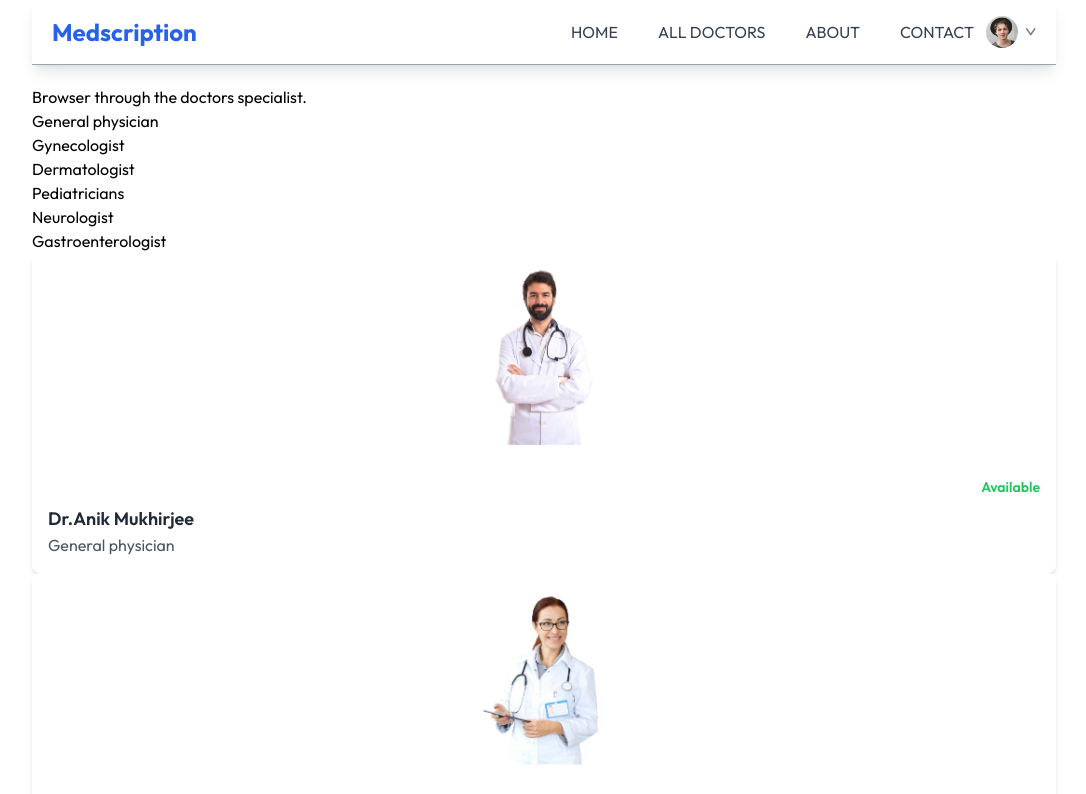
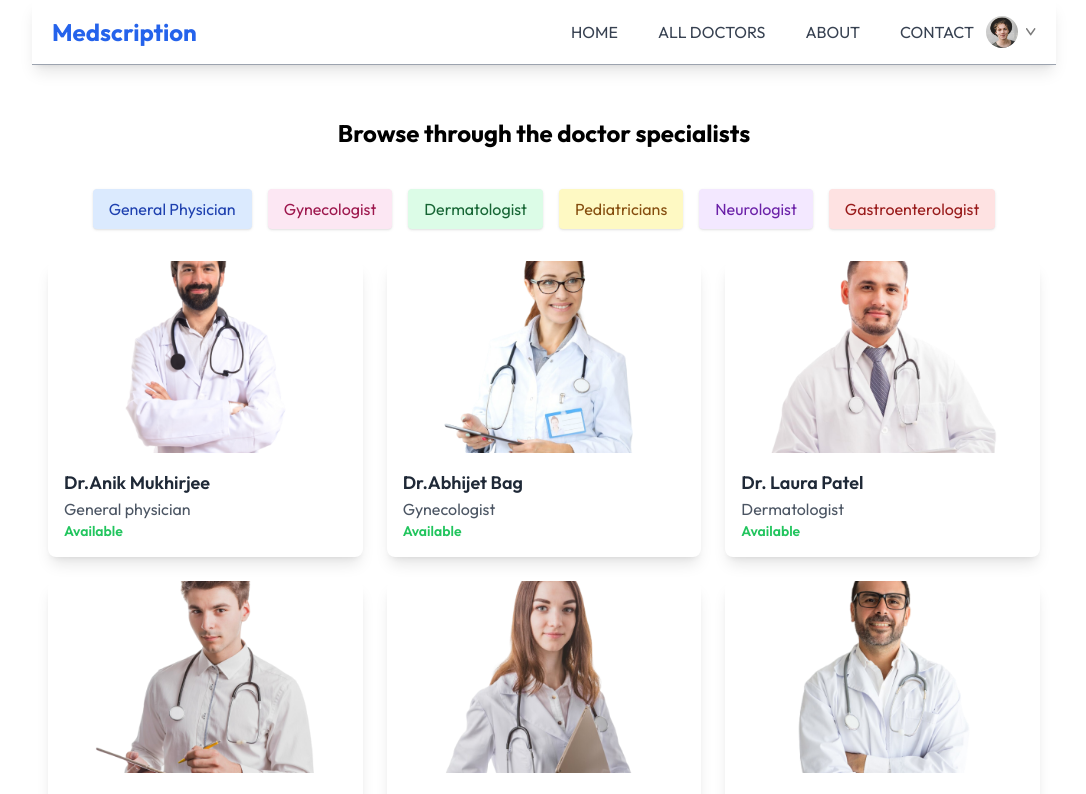
Before and after one commit to Papun1111/VitalsOn, a React (Vite) app in the folder frontend/: page /doctors in a window 1280 px wide. Shown: the top 794 px of the page, without its empty margins (96-1182 px from the left). Built offline with nearby package versions, Linux system fonts and the light colour scheme.

Commit message:
Doctor.jsx completed

```diff
--- a/frontend/src/Pages/Doctor.jsx
+++ b/frontend/src/Pages/Doctor.jsx
@@ -1,59 +1,59 @@
-import React, { useContext, useEffect, useState } from 'react'
-import { useParams } from 'react-router-dom'
-import {AppContext} from "../Context/AppContext"
+import React, { useContext, useEffect, useState } from 'react';
+import { useNavigate, useParams } from 'react-router-dom';
+import { AppContext } from "../Context/AppContext";
+
 const Doctor = () => {
-  const {speciality}=useParams();
-  const {doctors}=useContext(AppContext);
-  const [filterDoc,setFilterDoc]=useState([]);
-  const applyFilter=()=>{
-    if(speciality){
-      setFilterDoc(doctors.filter(doc=>doc.speciality===speciality))
-    }else{
-      setFilterDoc(doctors)
+  const { speciality } = useParams();
+  const { doctors } = useContext(AppContext);
+  const [filterDoc, setFilterDoc] = useState([]);
+  const navigate = useNavigate();
+
+  const applyFilter = () => {
+    if (!doctors) return; // Guard clause if doctors is undefined or null
+    if (speciality) {
+      setFilterDoc(doctors.filter(doc => doc.speciality === speciality));
+    } else {
+      setFilterDoc(doctors);
     }
-  }
-  useEffect(()=>{
-applyFilter()
-  },[doctors,speciality]);
+  };
+
+  useEffect(() => {
+    applyFilter();
+  }, [speciality]); // Optimized to only re-run on speciality change
+
   return (
-    <div>
-      <p>
-        Browser through the doctors specialist.
-      </p>
-      <div>
-      <div>
-        <p>General physician</p>
-        <p>Gynecologist</p>
-        <p>Dermatologist</p>
-        <p>Pediatricians</p>
-        <p>Neurologist</p>
-        <p>Gastroenterologist</p>
+    <div className="container mx-auto px-4 py-8">
+      <h1 className="text-2xl font-bold text-center mb-10">Browse through the doctor specialists</h1>
+      <div className="flex flex-wrap justify-center gap-4 mb-8">
+        <p style={speciality==="General Physician"?{backgroundColor:"black"}:{}}  onClick={()=>speciality==="General Physician"?navigate("/doctors"):navigate("/doctors/General Physician")} className="bg-blue-100 text-blue-800 px-4 py-2 rounded shadow cursor-pointer hover:bg-blue-200 transition-colors">General Physician</p>
+        <p style={speciality==="Gynecologist"?{backgroundColor:"black"}:{}} onClick={()=>speciality==="Gynecologist"?navigate("/doctors"):navigate("/doctors/Gynecologist")} className="bg-pink-100 text-pink-800 px-4 py-2 rounded shadow cursor-pointer hover:bg-pink-200 transition-colors">Gynecologist</p>
+        <p style={speciality==="Dermatologist"?{backgroundColor:"black"}:{}}  onClick={()=>speciality==="Dermatologist"?navigate("/doctors"):navigate("/doctors/Dermatologist")} className="bg-green-100 text-green-800 px-4 py-2 rounded shadow cursor-pointer hover:bg-green-200 transition-colors">Dermatologist</p>
+        <p style={speciality==="Pediatricians"?{backgroundColor:"black"}:{}}  onClick={()=>speciality==="Pediatricians"?navigate("/doctors"):navigate("/doctors/Pediatricians")} className="bg-yellow-100 text-yellow-800 px-4 py-2 rounded shadow cursor-pointer hover:bg-yellow-200 transition-colors">Pediatricians</p>
+        <p style={speciality==="Neurologist"?{backgroundColor:"black"}:{}}  onClick={()=>speciality==="Neurologist"?navigate("/doctors"):navigate("/doctors/Neurologist")} className="bg-purple-100 text-purple-800 px-4 py-2 rounded shadow cursor-pointer hover:bg-purple-200 transition-colors">Neurologist</p>
+        <p style={speciality==="Gastroenterologist"?{backgroundColor:"black"}:{}} onClick={()=>speciality==="Gastroenterologist"?navigate("/doctors"):navigate("/doctors/Gastroenterologist")} className="bg-red-100 text-red-800 px-4 py-2 rounded shadow cursor-pointer hover:bg-red-200 transition-colors">Gastroenterologist</p>
       </div>
-      <div>
+      <div className="grid grid-cols-1 sm:grid-cols-2 lg:grid-cols-3 gap-6">
         {filterDoc.map((item, index) => (
-          <div onClick={()=>(navigate(`/appointment/${item._id}`))}
+          <div
+            onClick={() => navigate(`/appointment/${item._id}`)}
             key={index}
-            className="bg-white rounded-lg shadow-md overflow-hidden transition-transform transform hover:scale-105 hover:shadow-xl"
+            className="bg-white rounded-lg shadow-lg overflow-hidden transition-transform duration-300 ease-in-out hover:scale-105"
           >
             <img
               src={item.image}
               alt={item.name}
-              className="w-full h-48 object-contain" // Use object-contain for full visibility
+              className="w-full h-48 object-cover" // Ensures image fits without stretching
             />
-            <div className="mt-4 p-4">
-              <div className="flex justify-between items-center">
-                <p className="text-sm text-gray-500"></p>
-                <p className="text-sm text-green-500 font-semibold">Available</p>
-              </div>
-              <p className="text-lg font-semibold text-gray-800 mt-2">{item.name}</p>
+            <div className="p-4">
+              <h3 className="text-lg font-semibold text-gray-800">{item.name}</h3>
               <p className="text-gray-600">{item.speciality}</p>
+              <p className="text-sm text-green-500 font-semibold">Available</p>
             </div>
           </div>
         ))}
       </div>
-      </div>
     </div>
-  )
-}
+  );
+};
 
-export default Doctor
+export default Doctor;
```
Also changed, not shown: 1 other file (tests, documents, lock files or other folders).
